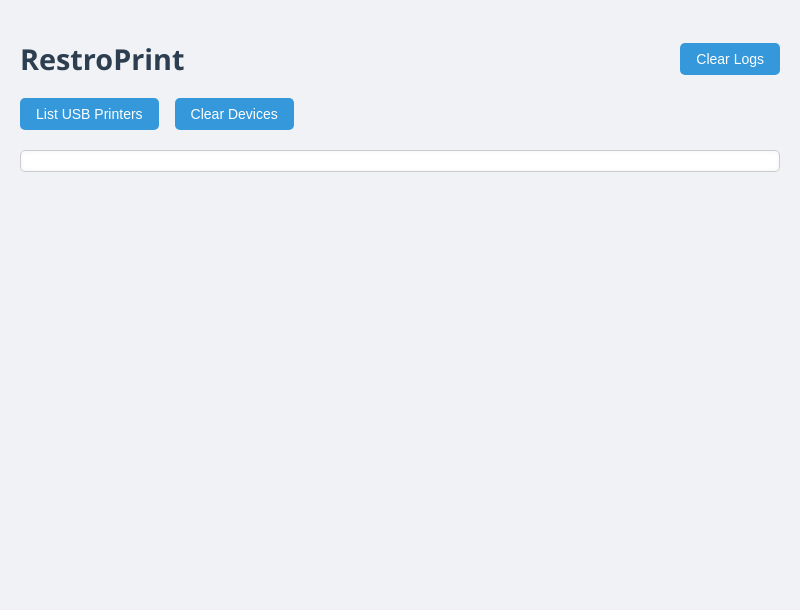
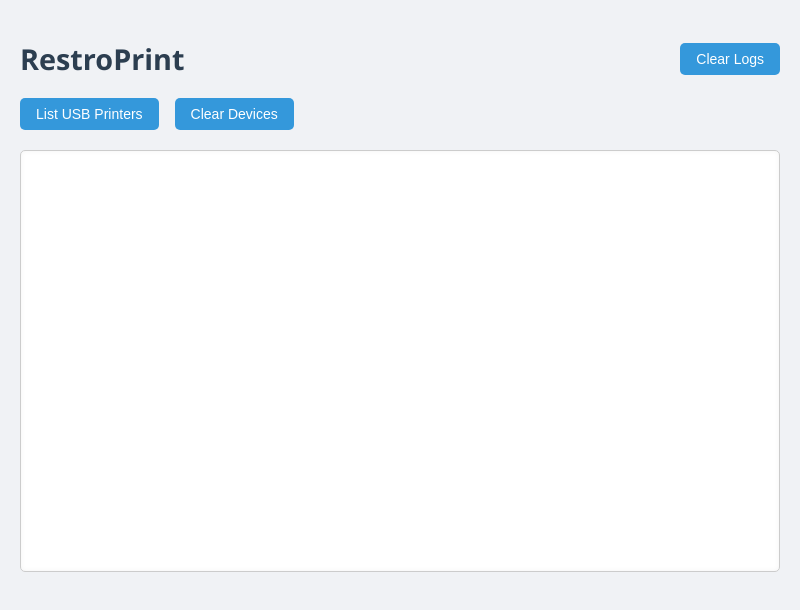
Before and after one commit to pujan-thapa/restro-print-node-thermal-printer, an Electron app: page index.html in a window 800 px wide. Drawn offline with Linux system fonts and the light colour scheme; no server answers.

Commit message:
Initial commit

```diff
--- a/index.html
+++ b/index.html
@@ -12,6 +12,8 @@
       background-color: #f0f2f5;
       color: #333;
       padding: 20px;
+      max-height: 100%;
+      max-width: 100%;
     }
 
     h1 {
@@ -39,7 +41,7 @@
 
     #logContainer {
       width: calc(100% - 22px);
-      height: 100%;
+    height: 50vh;
     overflow: auto;
     border: 1px solid #ccc;
     padding: 10px;
@@ -49,6 +51,7 @@
     margin: 20px 0 0 0;
     border-radius: 5px;
     box-shadow: inset 0 0 5px rgba(0, 0, 0, 0.05);
+    text-wrap: wrap;
     }
 
     #printerList {
```
Lines whose indentation alone changed are shown as unchanged.
